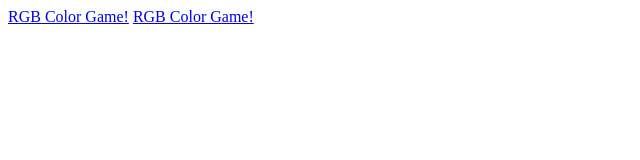
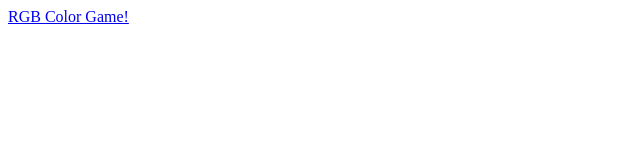
Before and after one commit to codemayank/codemayank.github.io, a plain HTML site: page index.html in a window 1280 px wide. Shown: the whole page, without its empty margins (0-640 px from the left). Drawn offline with Linux system fonts and the light colour scheme.

Commit message:
Update index.html

```diff
--- a/index.html
+++ b/index.html
@@ -5,6 +5,5 @@
 </head>
 <body>
 	<a href = "https://codemayank.github.io/colorgame/colorgame.html">RGB Color Game!</a>
-	<a href = "todo-list/index.html ">RGB Color Game!</a>
 </body>
 </html>
```
